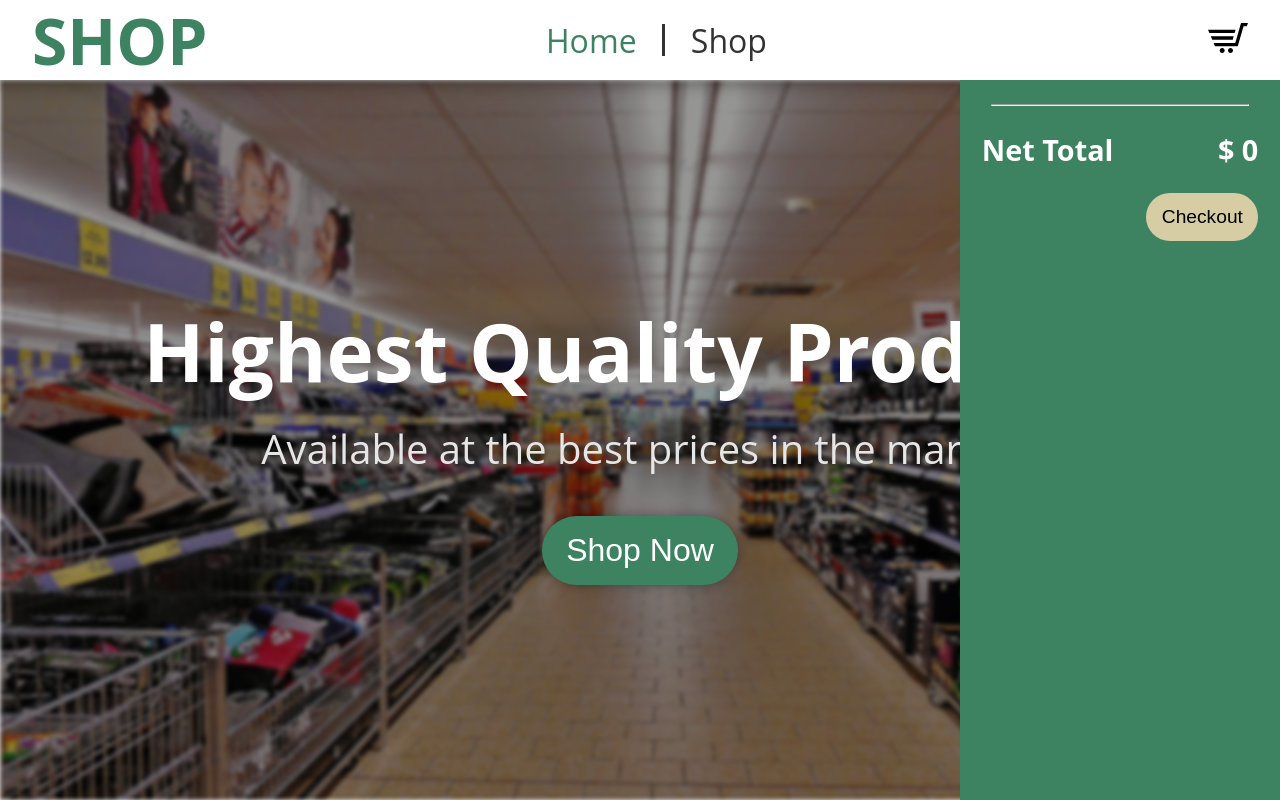
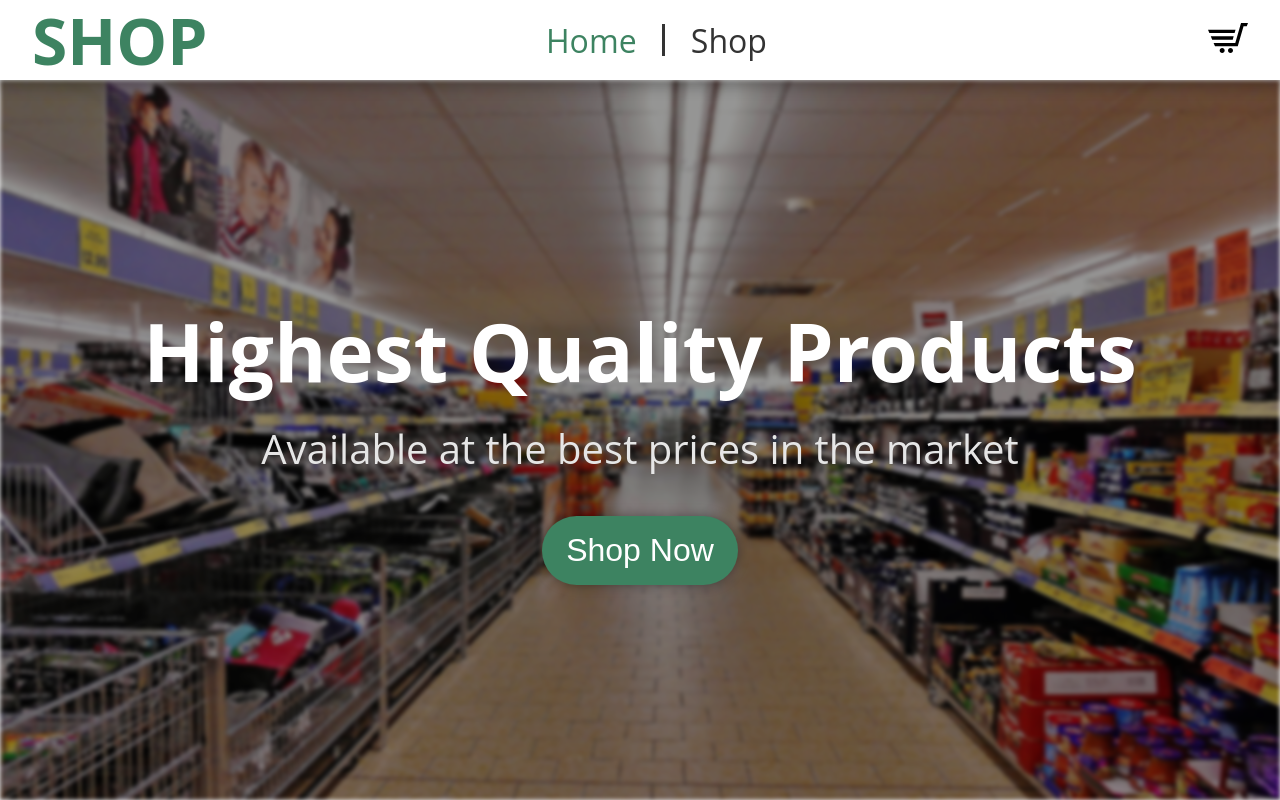
Before and after one commit to Faizan0994/shopping-cart, a React (Vite) app: page / in a window 1280 px wide. Built offline with nearby package versions, Linux system fonts and the light colour scheme.

Commit message:
make cart button functional

```diff
--- a/src/App.jsx
+++ b/src/App.jsx
@@ -5,10 +5,21 @@ import Cart from "./components/Cart";
 
 function App() {
     const [cart, setCart] = useState([]);
+    const [displayCart, setDisplayCart] = useState(false);
     const itemCount = cart.length;
 
     function updateCart(items) {
         setCart([...cart, ...items]);
+    }
+
+    function toggleCart() {
+        if (displayCart) setDisplayCart(false);
+        else setDisplayCart(true);
+        document.querySelector(".cart-icon").classList.toggle("active");
+    }
+
+    function renderCart() {
+        if (displayCart) return <Cart cart={cart} setCart={setCart} />;
     }
 
     return (
@@ -24,7 +35,7 @@ function App() {
                         Shop
                     </NavLink>
                 </nav>
-                <div className="cart-icon">
+                <div className="cart-icon" onClick={toggleCart}>
                     <svg
                         xmlns="http://www.w3.org/2000/svg"
                         width="24"
@@ -43,7 +54,7 @@ function App() {
                 </div>
             </header>
             <main>
-                <Cart cart={cart} setCart={setCart} />
+                {renderCart()}
                 <Outlet context={{ addToCart: updateCart }} />
             </main>
         </>
```
